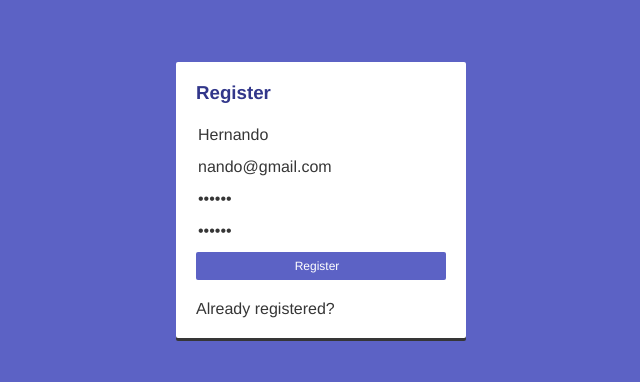
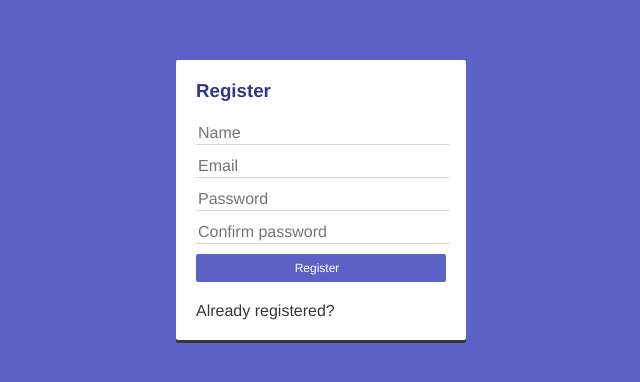
Before and after one commit to LuismGil/journal-app, a React app: page /auth/register in a window 1280 px wide. Shown: the part 200-582 px from the top of the page, without its empty margins (319-959 px from the left). Built offline with nearby package versions, Linux system fonts and the light colour scheme; some packages are replaced by stand-ins of ours; no server answers.

Commit message:
Updating styles

```diff
--- a/src/components/auth/RegisterScreen.js
+++ b/src/components/auth/RegisterScreen.js
@@ -12,10 +12,10 @@ export const RegisterScreen = () => {
   const { msgError } = useSelector(state => state.ui);
 
   const [formValues, handleInputChange] = useForm({
-    name: 'Hernando',
-    email: 'nando@gmail.com',
-    password: '123456',
-    password2: '123456',
+    name: '',
+    email: '',
+    password: '',
+    password2: '',
   });
 
   const { name, email, password, password2 } = formValues;
--- a/src/styles/base/_base.scss
+++ b/src/styles/base/_base.scss
@@ -1,6 +1,6 @@
 * {
   font-family: Helvetica, Arial, sans-serif;
-  margin: 0px;
+  margin: 0;
 }
 
 html,
--- a/src/styles/components/_auth.scss
+++ b/src/styles/components/_auth.scss
@@ -22,8 +22,8 @@
 }
 
 .auth__input {
+  border: 0;
   border-bottom: 1px solid $light-grey;
-  border: 0;
   color: $dark-grey;
   font-size: 16px;
   height: 20px;
```
